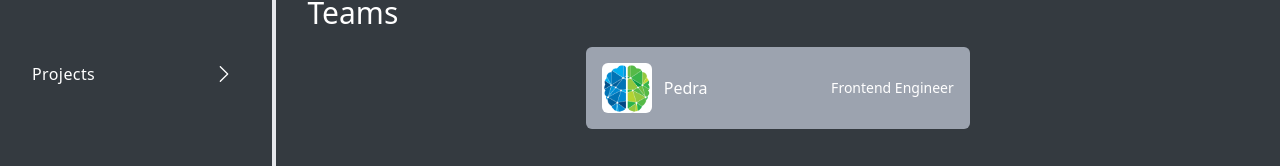
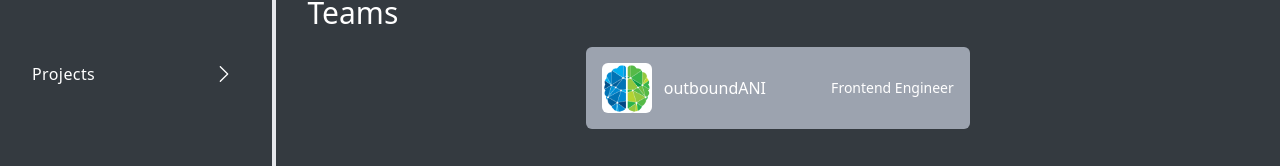
Before and after one commit to morfeli/portfolio, a Next.js app: page / in a window 1280 px wide. Shown: the part 358-524 px from the top of the page. Built offline with nearby package versions, Linux system fonts and the light colour scheme.

Commit message:
edit: update team name and link

```diff
--- a/components/Header/MobileMenu.tsx
+++ b/components/Header/MobileMenu.tsx
@@ -45,9 +45,8 @@ const itemVariants = {
 };
 
 const MobileMenu = ({ isOpen, closeMenu }: MobileMenuProps) => {
-  const navStyles = classNames(
-    "lg:hidden fixed w-screen top-20 right-0 z-40 bg-[#6c757d] flex flex-col items-center justify-evenly h-screen"
-  );
+  const navStyles =
+    "lg:hidden fixed w-screen top-20 right-0 z-40 bg-[#6c757d] flex flex-col items-center justify-evenly h-screen";
 
   const ulStyles = classNames({
     hidden: !isOpen,
--- a/components/Sections/Teams/Teams.tsx
+++ b/components/Sections/Teams/Teams.tsx
@@ -4,9 +4,9 @@ import { TeamList } from "./TeamList";
 const teamList = [
   {
     id: 1,
-    href: "https://pedra.app/",
+    href: "https://www.outboundani.com/",
     src: "/pedra-img.png",
-    team: "Pedra",
+    team: "outboundANI",
     title: "Frontend Engineer",
   },
 ];
```
